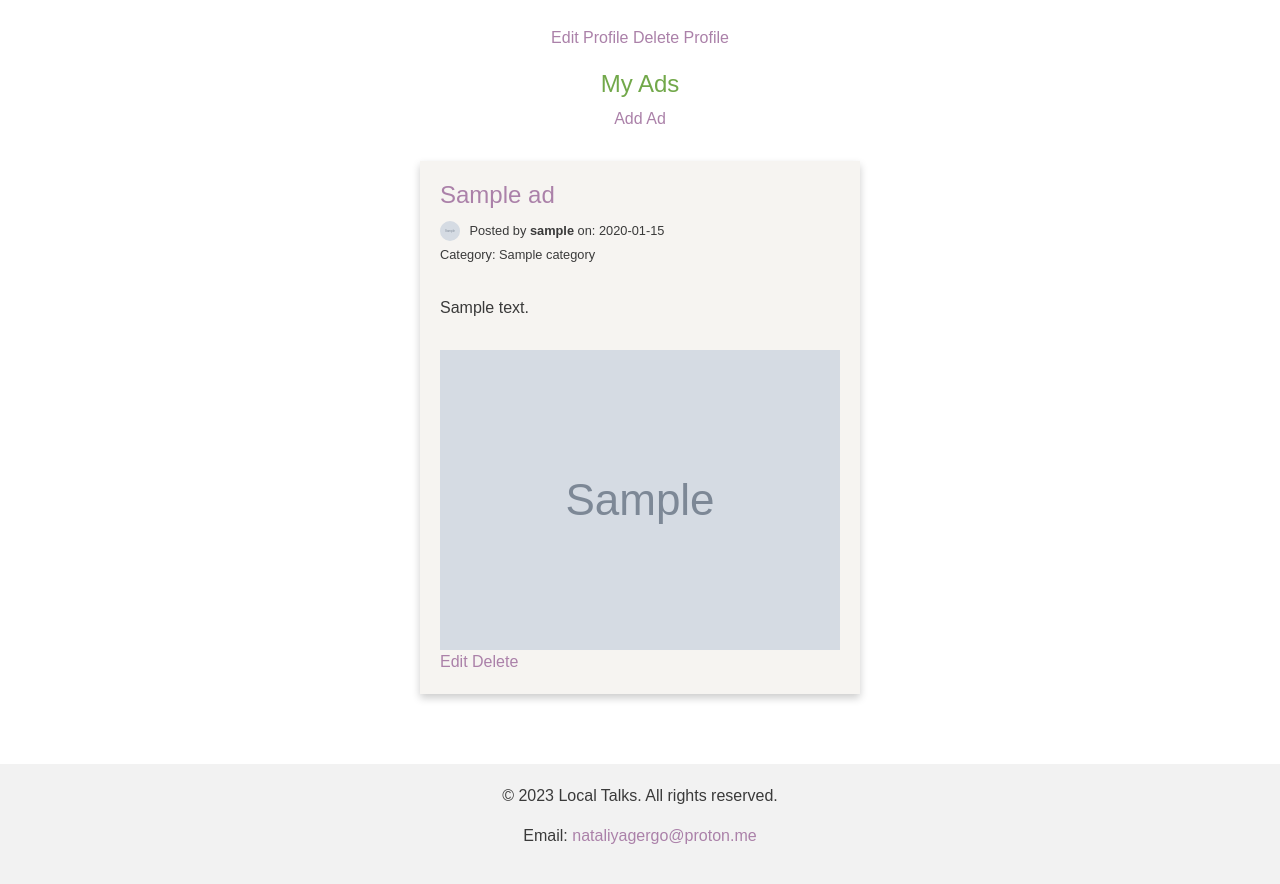
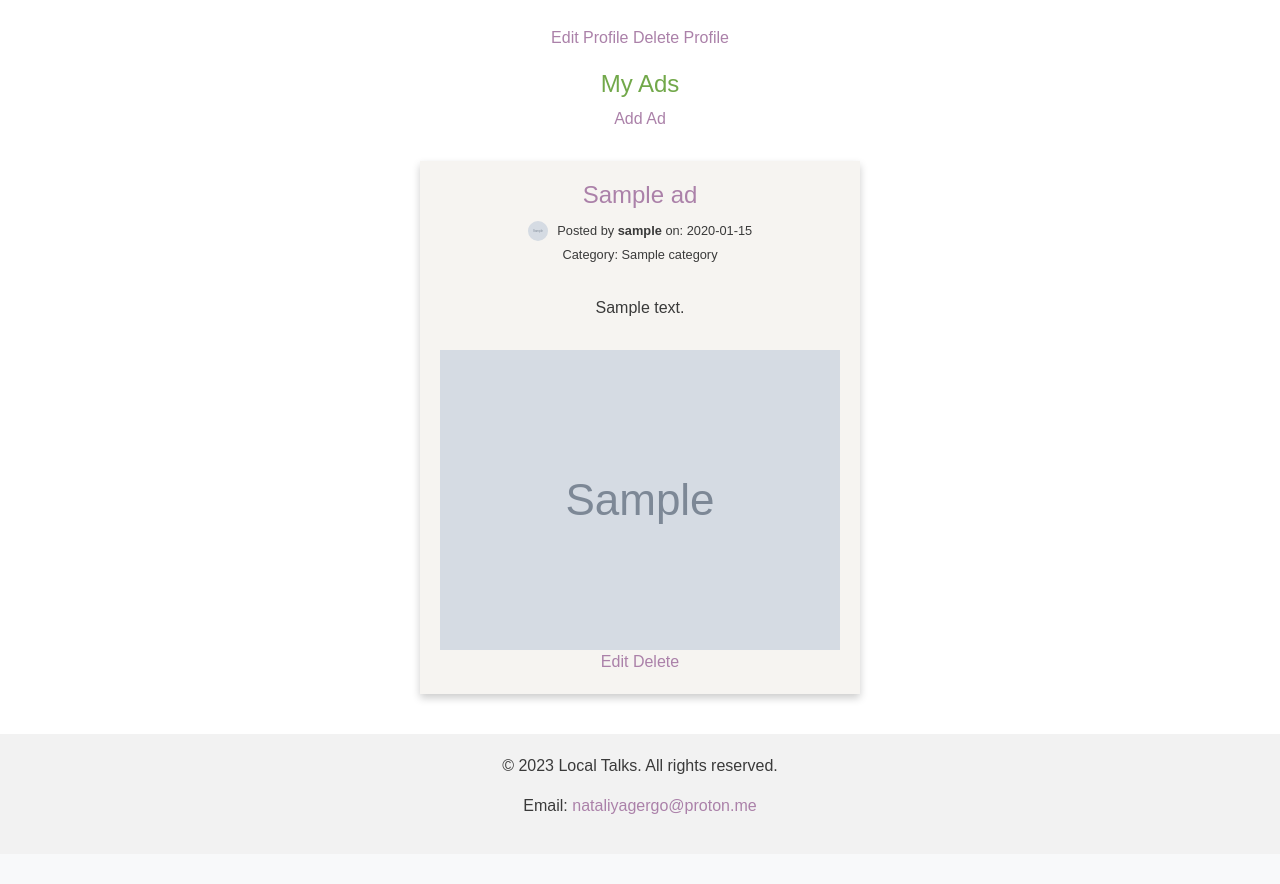
Before and after one commit to 1101712/Local-Talks, a Django app: page /profile/ in a window 1280 px wide. Shown: the part 791-1675 px from the top of the page. After the commit the page ends 1605 px from the top, so only its background shows below. Run offline with Django 4.2, Linux system fonts and the light colour scheme; a user stored in the database is signed in; tables that the repository leaves empty hold one stand-in row (values such as "Sample post"); grey boxes marked "Sample" are stand-in pictures; some libraries are stand-ins or nearby versions.

Commit message:
Update the layout of ads on the profile page to display centrally if only one ad is present

```diff
--- a/localtalks/localtalks/static/localtalks/css/styles.css
+++ b/localtalks/localtalks/static/localtalks/css/styles.css
@@ -205,6 +205,23 @@
     align-items: center;
 }
 
+.ads-profile {
+    display: flex;
+    flex-wrap: wrap;
+    justify-content: center;  /* Выравнивание элементов по центру */
+}
+
+.ads-profile .ad-item {
+    flex-basis: calc(50% - 10px); /* два элемента в ряд */
+    margin-bottom: 20px;
+    /* другие стили */
+}
+
+/* Для случая с одним объявлением */
+.ads-profile.one-ad .ad-item {
+    flex-basis: 100%;
+    text-align: center;
+}
 /* Для формы входа */
 .login-form {
     max-width: 350px;  /* Максимальная ширина формы */
--- a/localtalks/talks/templates/talks/password/password_reset_form.html
+++ b/localtalks/talks/templates/talks/password/password_reset_form.html
@@ -5,6 +5,6 @@
   <form method="post">
     {% csrf_token %}
     {{ form.email.label_tag }} {{ form.email }}
-    <button type="submit">Send Reset Email</button>
+    <button type="submit" class="custom-color">Send Reset Email</button>
   </form>
 {% endblock %}
--- a/localtalks/talks/templates/talks/registration/profile_view.html
+++ b/localtalks/talks/templates/talks/registration/profile_view.html
@@ -21,7 +21,8 @@
 </div>
 
 <div class="col-md-8 mx-auto content-center">
-    {% include '_ad_list.html' %}
+    <div class="ads-profile {% if ads|length == 1 %}one-ad{% endif %}">
+        {% include '_ad_list.html' %}
+    </div>
 </div>
-
 {% endblock %}
```
Also changed, not shown: localtalks/media/ads_images/default_LqoDAvB.jpg (added), localtalks/media/ads_images/default_bu5wX9I.jpg (added), localtalks/media/ads_images/default_tYoaR6o.jpg (added), localtalks/media/profile_pictures/a_beautiful_40-year-old_modern_strong-willed_powerful_well_9165b283-a19_1xZbr2t.png (renamed from localtalks/media/profile_pictures/a_beautiful_40-year-old_modern_strong-willed_powerful_well_9165b283-a19_bv9GQXZ.png), localtalks/media/profile_pictures/default_n4ua17x.jpg (added), 1 other file.
